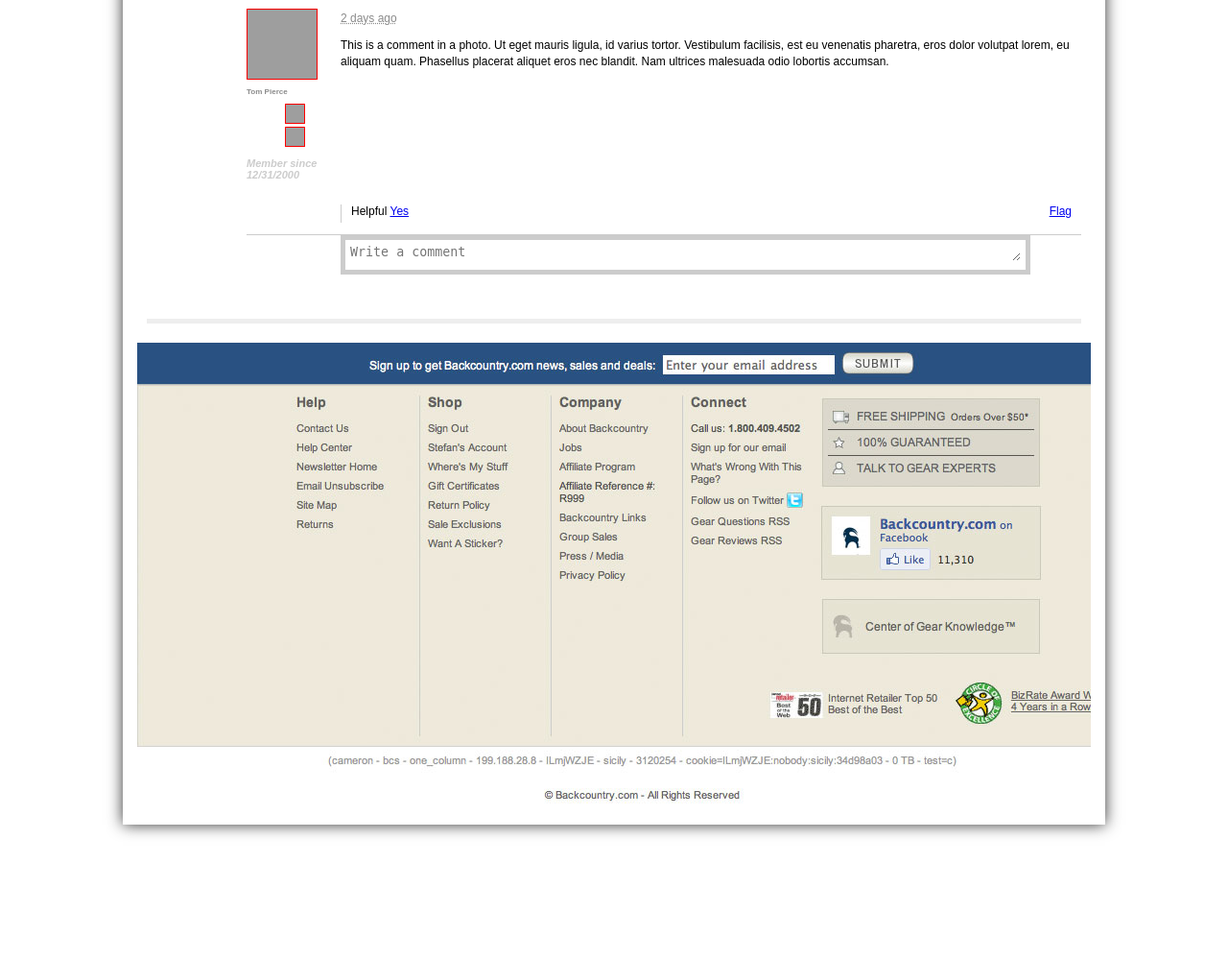
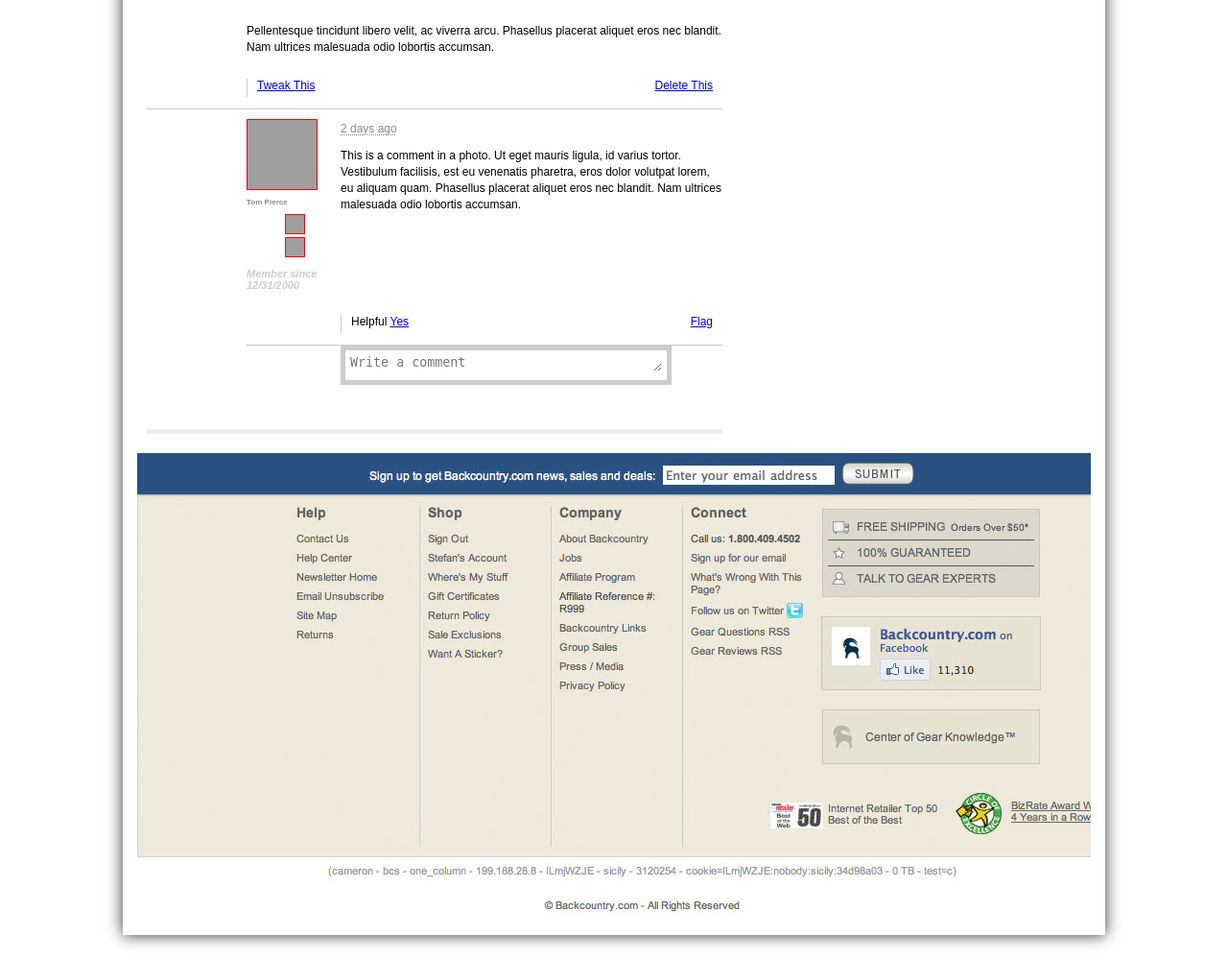
Before and after one commit to Backcountry/UIPrototypes, a PHP site: page / in a window 1280 px wide. Shown: the part 4347-5346 px from the top of the page at 96% size. Before the commit the page ends 5218 px from the top, so only its background shows below. Run offline with PHP 8.4, Linux system fonts and the light colour scheme; style sheets or scripts are compiled from the project's sources; grey boxes are pictures that could not be loaded.

Commit message:
Post Aeron

```diff
--- a/assets/css/src/wall-variables-mixins.scss
+++ b/assets/css/src/wall-variables-mixins.scss
@@ -30,7 +30,8 @@
 }
 
 @mixin btn-primary {
-	@include btn; @include background(linear-gradient(top, #f3961d, #ffc34a)); color:#fff; font-weight:bold; @include ie-linear-gradient(#f3961d, #ffc34a);
+	@include btn; @include background(linear-gradient(top, #f3961d, #ffc34a)); color:#fff; font-weight:bold;
+	@include ie-linear-gradient(#f3961d, #ffc34a);
 }
 
 @mixin ie-linear-gradient($start-color, $end-color) {
--- a/assets/css/src/wall.scss
+++ b/assets/css/src/wall.scss
@@ -7,7 +7,7 @@
 @import "upc-tools.scss";
 @import "upc.scss";
 
-$the-wall-width:auto; /* 562px */
+$the-wall-width:562px; /* 562px */
 
 #the-wall {
 	width:$the-wall-width; margin:10px; font-family:Arial, Verdana, sans-serif; text-align:left; min-width:600px;
--- a/assets/css/wall-variables-mixins.css
+++ b/assets/css/wall-variables-mixins.css
@@ -3,13 +3,13 @@
         on line 27 of C:/wamp/www/UIPrototypes/assets/css/src/wall-variables-mixins.scss, in `border-radius'
         from line 27 of C:/wamp/www/UIPrototypes/assets/css/src/wall-variables-mixins.scss, in `btn'
         from line 33 of C:/wamp/www/UIPrototypes/assets/css/src/wall-variables-mixins.scss, in `btn-primary'
-        from line 48 of C:/wamp/www/UIPrototypes/assets/css/src/wall-variables-mixins.scss
+        from line 49 of C:/wamp/www/UIPrototypes/assets/css/src/wall-variables-mixins.scss
 
 Backtrace:
 C:/wamp/www/UIPrototypes/assets/css/src/wall-variables-mixins.scss:27:in `border-radius'
 C:/wamp/www/UIPrototypes/assets/css/src/wall-variables-mixins.scss:27:in `btn'
 C:/wamp/www/UIPrototypes/assets/css/src/wall-variables-mixins.scss:33:in `btn-primary'
-C:/wamp/www/UIPrototypes/assets/css/src/wall-variables-mixins.scss:48
+C:/wamp/www/UIPrototypes/assets/css/src/wall-variables-mixins.scss:49
 C:/Ruby192/lib/ruby/gems/1.9.1/gems/sass-3.1.1/lib/sass/tree/visitors/perform.rb:169:in `visit_mixin'
 C:/Ruby192/lib/ruby/gems/1.9.1/gems/sass-3.1.1/lib/sass/tree/visitors/base.rb:37:in `visit'
 C:/Ruby192/lib/ruby/gems/1.9.1/gems/sass-3.1.1/lib/sass/tree/visitors/perform.rb:18:in `visit'
@@ -94,4 +94,4 @@
 body:before {
   white-space: pre;
   font-family: monospace;
-  content: "Syntax error: Undefined mixin 'border-radius'.\A         on line 27 of C:/wamp/www/UIPrototypes/assets/css/src/wall-variables-mixins.scss, in `border-radius'\A         from line 27 of C:/wamp/www/UIPrototypes/assets/css/src/wall-variables-mixins.scss, in `btn'\A         from line 33 of C:/wamp/www/UIPrototypes/assets/css/src/wall-variables-mixins.scss, in `btn-primary'\A         from line 48 of C:/wamp/www/UIPrototypes/assets/css/src/wall-variables-mixins.scss"; }
+  content: "Syntax error: Undefined mixin 'border-radius'.\A         on line 27 of C:/wamp/www/UIPrototypes/assets/css/src/wall-variables-mixins.scss, in `border-radius'\A         from line 27 of C:/wamp/www/UIPrototypes/assets/css/src/wall-variables-mixins.scss, in `btn'\A         from line 33 of C:/wamp/www/UIPrototypes/assets/css/src/wall-variables-mixins.scss, in `btn-primary'\A         from line 49 of C:/wamp/www/UIPrototypes/assets/css/src/wall-variables-mixins.scss"; }
--- a/assets/css/wall.css
+++ b/assets/css/wall.css
@@ -19,21 +19,21 @@
   background: #eee;
 }
 
-/* line 40, src/wall-variables-mixins.scss */
+/* line 41, src/wall-variables-mixins.scss */
 .textarea-wrapper {
   background: #fff;
   padding: 0;
   display: block;
   clear: both;
 }
-/* line 42, src/wall-variables-mixins.scss */
+/* line 43, src/wall-variables-mixins.scss */
 .textarea-wrapper .inner {
   background: #fff;
   clear: both;
   display: block;
   padding: 5px;
 }
-/* line 44, src/wall-variables-mixins.scss */
+/* line 45, src/wall-variables-mixins.scss */
 .textarea-wrapper .inner textarea {
   margin: 0;
   padding: 0;
@@ -43,7 +43,7 @@
   resize: vertical;
 }
 
-/* line 48, src/wall-variables-mixins.scss */
+/* line 49, src/wall-variables-mixins.scss */
 .primary {
   display: inline-block;
   padding: 7px 11px;
@@ -79,11 +79,11 @@
   -ms-filter: "progid:DXImageTransform.Microsoft.gradient(startColorstr='#f3961d', endColorstr='#ffc34a')";
 }
 
-/* line 1, src/wall-solicitations.scss */
+/* line 1, C:/wamp/www/UIPrototypes/assets/css/src/wall-solicitations.scss */
 section.solicitation {
   position: relative;
 }
-/* line 3, src/wall-solicitations.scss */
+/* line 3, C:/wamp/www/UIPrototypes/assets/css/src/wall-solicitations.scss */
 section.solicitation .indicator {
   background: url(../img/carrot.jpg) 80px top no-repeat;
   padding: 15px 0 0 0;
@@ -92,15 +92,15 @@
   z-index: 2;
   top: 1px;
 }
-/* line 5, src/wall-solicitations.scss */
+/* line 5, C:/wamp/www/UIPrototypes/assets/css/src/wall-solicitations.scss */
 section.solicitation.question .indicator {
   background-position: 200px top;
 }
-/* line 6, src/wall-solicitations.scss */
+/* line 6, C:/wamp/www/UIPrototypes/assets/css/src/wall-solicitations.scss */
 section.solicitation.photo .indicator {
   background-position: 296px top;
 }
-/* line 8, src/wall-solicitations.scss */
+/* line 8, C:/wamp/www/UIPrototypes/assets/css/src/wall-solicitations.scss */
 section.solicitation form {
   margin: 0 0 10px 0;
   display: block;
@@ -116,42 +116,42 @@
   filter: progid:DXImageTransform.Microsoft.Gradient(GradientType=0, startColorstr='#e9e9eb', endColorstr='#f3f3f5');
   -ms-filter: "progid:DXImageTransform.Microsoft.gradient(startColorstr='#e9e9eb', endColorstr='#f3f3f5')";
 }
-/* line 10, src/wall-solicitations.scss */
+/* line 10, C:/wamp/www/UIPrototypes/assets/css/src/wall-solicitations.scss */
 section.solicitation h1 {
   font-size: 22px;
   font-weight: bold;
   margin: 0 0 20px 0;
   color: #666666;
 }
-/* line 11, src/wall-solicitations.scss */
+/* line 11, C:/wamp/www/UIPrototypes/assets/css/src/wall-solicitations.scss */
 section.solicitation h2 {
   font-size: 16px;
   margin: 13px 0 10px 0;
 }
-/* line 13, src/wall-solicitations.scss */
+/* line 13, C:/wamp/www/UIPrototypes/assets/css/src/wall-solicitations.scss */
 section.solicitation h2 a {
   color: #039;
   text-decoration: none;
   font-weight: bold;
 }
-/* line 16, src/wall-solicitations.scss */
+/* line 16, C:/wamp/www/UIPrototypes/assets/css/src/wall-solicitations.scss */
 section.solicitation .display-form {
   display: none;
 }
-/* line 17, src/wall-solicitations.scss */
+/* line 17, C:/wamp/www/UIPrototypes/assets/css/src/wall-solicitations.scss */
 section.solicitation.collapsed .display-form {
   display: block;
 }
-/* line 18, src/wall-solicitations.scss */
+/* line 18, C:/wamp/www/UIPrototypes/assets/css/src/wall-solicitations.scss */
 section.solicitation.collapsed .step {
   display: none;
 }
-/* line 20, src/wall-solicitations.scss */
+/* line 20, C:/wamp/www/UIPrototypes/assets/css/src/wall-solicitations.scss */
 section.solicitation .step {
   display: block;
   margin: 0 0 10px 0;
 }
-/* line 22, src/wall-solicitations.scss */
+/* line 22, C:/wamp/www/UIPrototypes/assets/css/src/wall-solicitations.scss */
 section.solicitation .step h3 {
   background: #dadada;
   font-size: 18px;
@@ -160,24 +160,24 @@
   margin: 0 -10px 20px -10px;
   color: #666666;
 }
-/* line 26, src/wall-solicitations.scss */
+/* line 26, C:/wamp/www/UIPrototypes/assets/css/src/wall-solicitations.scss */
 section.solicitation .step .survey-options li {
   margin: 10px 0 20px 0;
 }
-/* line 28, src/wall-solicitations.scss */
+/* line 28, C:/wamp/www/UIPrototypes/assets/css/src/wall-solicitations.scss */
 section.solicitation .step .survey-options li dt, section.solicitation .step .survey-options li dd {
   float: left;
   font-size: 12px;
   color: #666666;
 }
-/* line 29, src/wall-solicitations.scss */
+/* line 29, C:/wamp/www/UIPrototypes/assets/css/src/wall-solicitations.scss */
 section.solicitation .step .survey-options li dt {
   width: 100px;
   font-size: 14px;
   text-align: right;
   margin: 0 20px 0 0;
 }
-/* line 30, src/wall-solicitations.scss */
+/* line 30, C:/wamp/www/UIPrototypes/assets/css/src/wall-solicitations.scss */
 section.solicitation .step .survey-options li dd {
   margin: 0 20px 0 0;
   -moz-border-radius: 8px;
@@ -195,7 +195,7 @@
   cursor: pointer;
   color: black;
 }
-/* line 33, src/wall-solicitations.scss */
+/* line 33, C:/wamp/www/UIPrototypes/assets/css/src/wall-solicitations.scss */
 section.solicitation .step .survey-options li dd.selected {
   background: -webkit-gradient(linear, 50% 0%, 50% 100%, color-stop(0%, #854748), color-stop(100%, #6a1e1f));
   background: -webkit-linear-gradient(top, #854748, #6a1e1f);
@@ -207,7 +207,7 @@
   filter: progid:DXImageTransform.Microsoft.Gradient(GradientType=0, startColorstr='#854748', endColorstr='#6a1e1f');
   -ms-filter: "progid:DXImageTransform.Microsoft.gradient(startColorstr='#854748', endColorstr='#6a1e1f')";
 }
-/* line 37, src/wall-solicitations.scss */
+/* line 37, C:/wamp/www/UIPrototypes/assets/css/src/wall-solicitations.scss */
 section.solicitation .step h5 .btn-submit-survey {
   display: inline-block;
   padding: 7px 11px;
@@ -235,14 +235,14 @@
   margin: 0 0 0 330px;
 }
 
-/* line 2, src/wall-interaction.scss */
+/* line 2, C:/wamp/www/UIPrototypes/assets/css/src/wall-interaction.scss */
 form.wall-interaction .faux-label {
   clear: both;
   display: block;
   margin: 0 0 15px 0;
   color: #666666;
 }
-/* line 4, src/wall-interaction.scss */
+/* line 4, C:/wamp/www/UIPrototypes/assets/css/src/wall-interaction.scss */
 form.wall-interaction .faux-label > span {
   float: left;
   width: 100px;
@@ -252,68 +252,68 @@
   font-weight: bold;
   text-align: right;
 }
-/* line 6, src/wall-interaction.scss */
+/* line 6, C:/wamp/www/UIPrototypes/assets/css/src/wall-interaction.scss */
 form.wall-interaction .faux-label > span em, form.wall-interaction .faux-label > span a {
   font-weight: normal;
 }
-/* line 7, src/wall-interaction.scss */
+/* line 7, C:/wamp/www/UIPrototypes/assets/css/src/wall-interaction.scss */
 form.wall-interaction .faux-label > span em {
   font-style: italic;
 }
-/* line 8, src/wall-interaction.scss */
+/* line 8, C:/wamp/www/UIPrototypes/assets/css/src/wall-interaction.scss */
 form.wall-interaction .faux-label > span a {
   font-size: 10px;
   display: block;
   margin: 3px 0;
 }
-/* line 10, src/wall-interaction.scss */
+/* line 10, C:/wamp/www/UIPrototypes/assets/css/src/wall-interaction.scss */
 form.wall-interaction .faux-label .faux-col {
   margin: 0 0 0 122px;
   display: block;
   overflow: hidden;
 }
-/* line 11, src/wall-interaction.scss */
+/* line 11, C:/wamp/www/UIPrototypes/assets/css/src/wall-interaction.scss */
 form.wall-interaction .faux-label .faux-col input, form.wall-interaction .faux-label .faux-col .textarea-wrapper .inner {
   border: 1px solid #c7c7c9;
   border-color: #959595 #c7c7c9 #b2b2b3 #c8c8c7;
   min-width: 250px;
 }
-/* line 13, src/wall-interaction.scss */
+/* line 13, C:/wamp/www/UIPrototypes/assets/css/src/wall-interaction.scss */
 form.wall-interaction .faux-label .faux-col textarea {
   height: 90px;
 }
-/* line 14, src/wall-interaction.scss */
+/* line 14, C:/wamp/www/UIPrototypes/assets/css/src/wall-interaction.scss */
 form.wall-interaction .faux-label .faux-col span {
   display: block;
   font-weight: normal;
   font-size: 12px;
 }
-/* line 17, src/wall-interaction.scss */
+/* line 17, C:/wamp/www/UIPrototypes/assets/css/src/wall-interaction.scss */
 form.wall-interaction .faux-label.add-a-photo .faux-col input {
   margin: 0 0 15px 0;
 }
-/* line 20, src/wall-interaction.scss */
+/* line 20, C:/wamp/www/UIPrototypes/assets/css/src/wall-interaction.scss */
 form.wall-interaction .button-row {
   overflow: auto;
   height: 34px;
 }
-/* line 22, src/wall-interaction.scss */
+/* line 22, C:/wamp/www/UIPrototypes/assets/css/src/wall-interaction.scss */
 form.wall-interaction .button-row li {
   float: left;
   height: 31px;
 }
-/* line 24, src/wall-interaction.scss */
+/* line 24, C:/wamp/www/UIPrototypes/assets/css/src/wall-interaction.scss */
 form.wall-interaction .button-row li.submit {
   padding: 0 40px 0 0;
   border-right: 1px solid #898989;
 }
-/* line 27, src/wall-interaction.scss */
+/* line 27, C:/wamp/www/UIPrototypes/assets/css/src/wall-interaction.scss */
 form.wall-interaction .button-row li.fb-share {
   border-left: 1px solid #fbfbfb;
   padding: 0 0 0 16px;
 }
 
-/* line 4, src/upc-tools.scss */
+/* line 4, C:/wamp/www/UIPrototypes/assets/css/src/upc-tools.scss */
 .upc-tools {
   border-left: 1px solid #cccccc;
   clear: both;
@@ -321,18 +321,18 @@
   font-size: 12px;
   padding: 0 0 5px 10px;
 }
-/* line 6, src/upc-tools.scss */
+/* line 6, C:/wamp/www/UIPrototypes/assets/css/src/upc-tools.scss */
 .upc-tools li {
   display: inline;
 }
-/* line 8, src/upc-tools.scss */
+/* line 8, C:/wamp/www/UIPrototypes/assets/css/src/upc-tools.scss */
 .upc-tools li.flag, .upc-tools li.delete {
   position: absolute;
   right: 10px;
   bottom: 5px;
 }
 
-/* line 1, src/upc.scss */
+/* line 1, C:/wamp/www/UIPrototypes/assets/css/src/upc.scss */
 .upc {
   padding-bottom: 10px;
   border-bottom: 5px solid #eeeeee;
@@ -340,7 +340,7 @@
   margin: 0 0 20px 0;
   /* users profile photo */
 }
-/* line 5, src/upc.scss */
+/* line 5, C:/wamp/www/UIPrototypes/assets/css/src/upc.scss */
 .upc .vcard {
   float: left;
   width: 75px;
@@ -348,18 +348,18 @@
   font-size: 12px;
   /* customer's profile photo */
 }
-/* line 7, src/upc.scss */
+/* line 7, C:/wamp/www/UIPrototypes/assets/css/src/upc.scss */
 .upc .vcard h1 {
   margin: 0 0 8px 0;
 }
-/* line 8, src/upc.scss */
+/* line 8, C:/wamp/www/UIPrototypes/assets/css/src/upc.scss */
 .upc .vcard h2 {
   font-size: 11px;
   font-style: italic;
   color: #cccccc;
   margin: 0 0 8px 0;
 }
-/* line 12, src/upc.scss */
+/* line 12, C:/wamp/www/UIPrototypes/assets/css/src/upc.scss */
 .upc .vcard > img {
   height: 72px;
   width: 72px;
@@ -367,37 +367,37 @@
   clear: both;
   margin: 0 0 8px 0;
 }
-/* line 15, src/upc.scss */
+/* line 15, C:/wamp/www/UIPrototypes/assets/css/src/upc.scss */
 .upc .vcard ul {
   margin: 0 0 8px 0;
 }
-/* line 17, src/upc.scss */
+/* line 17, C:/wamp/www/UIPrototypes/assets/css/src/upc.scss */
 .upc .vcard ul li {
   display: inline;
   /* badges */
 }
-/* line 20, src/upc.scss */
+/* line 20, C:/wamp/www/UIPrototypes/assets/css/src/upc.scss */
 .upc .vcard ul li img {
   height: 19px;
   width: 19px;
   display: inline-block;
 }
-/* line 26, src/upc.scss */
+/* line 26, C:/wamp/www/UIPrototypes/assets/css/src/upc.scss */
 .upc .upc-content {
   margin: 0 0 0 104px;
   display: block;
 }
-/* line 28, src/upc.scss */
+/* line 28, C:/wamp/www/UIPrototypes/assets/css/src/upc.scss */
 .upc .upc-content h1 {
   font-weight: bold;
   font-size: 18px;
 }
-/* line 30, src/upc.scss */
+/* line 30, C:/wamp/www/UIPrototypes/assets/css/src/upc.scss */
 .upc .upc-content h1 a {
   text-decoration: none;
   color: black;
 }
-/* line 34, src/upc.scss */
+/* line 34, C:/wamp/www/UIPrototypes/assets/css/src/upc.scss */
 .upc .upc-status em {
   display: inline-block;
   background: #333333;
@@ -405,47 +405,47 @@
   font-size: 12px;
   padding: 5px;
 }
-/* line 35, src/upc.scss */
+/* line 35, C:/wamp/www/UIPrototypes/assets/css/src/upc.scss */
 .upc .dtreviewed {
   font-size: 12px;
   font-weight: normal;
   color: #8b8b8b;
 }
-/* line 36, src/upc.scss */
+/* line 36, C:/wamp/www/UIPrototypes/assets/css/src/upc.scss */
 .upc .upc-single {
   border-bottom: 1px solid #cccccc;
   display: block;
   margin-bottom: 10px;
   clear: both;
 }
-/* line 37, src/upc.scss */
+/* line 37, C:/wamp/www/UIPrototypes/assets/css/src/upc.scss */
 .upc .description {
   margin: 25px 0 10px 0;
 }
-/* line 39, src/upc.scss */
+/* line 39, C:/wamp/www/UIPrototypes/assets/css/src/upc.scss */
 .upc .description p {
   font-size: 12px;
   line-height: 17px;
   color: black;
 }
-/* line 42, src/upc.scss */
+/* line 42, C:/wamp/www/UIPrototypes/assets/css/src/upc.scss */
 .upc .upc-replies {
   margin: 0 0 0 104px;
   display: block;
 }
-/* line 44, src/upc.scss */
+/* line 44, C:/wamp/www/UIPrototypes/assets/css/src/upc.scss */
 .upc .upc-replies article {
   border-bottom: 1px solid #cccccc;
   display: block;
   margin: 0 0 20px 0;
   clear: both;
 }
-/* line 46, src/upc.scss */
+/* line 46, C:/wamp/www/UIPrototypes/assets/css/src/upc.scss */
 .upc .upc-replies article > div {
   margin: 0 0 0 98px;
   display: block;
 }
-/* line 48, src/upc.scss */
+/* line 48, C:/wamp/www/UIPrototypes/assets/css/src/upc.scss */
 .upc .upc-replies form {
   margin: -20px 53px 36px 98px;
   display: block;
@@ -454,7 +454,7 @@
   padding: 5px;
   overflow: auto;
 }
-/* line 50, src/upc.scss */
+/* line 50, C:/wamp/www/UIPrototypes/assets/css/src/upc.scss */
 .upc .upc-replies form textarea {
   width: 100%;
   height: 81px;
@@ -462,11 +462,11 @@
   margin: 0;
   padding: 0;
 }
-/* line 51, src/upc.scss */
+/* line 51, C:/wamp/www/UIPrototypes/assets/css/src/upc.scss */
 .upc .upc-replies form.collapsed textarea {
   height: 13px;
 }
-/* line 52, src/upc.scss */
+/* line 52, C:/wamp/www/UIPrototypes/assets/css/src/upc.scss */
 .upc .upc-replies form .submit-upc-reply {
   display: inline-block;
   padding: 7px 11px;
@@ -503,26 +503,26 @@
   float: right;
   margin: 10px 0;
 }
-/* line 53, src/upc.scss */
+/* line 53, C:/wamp/www/UIPrototypes/assets/css/src/upc.scss */
 .upc .upc-replies form .add-a-photo {
   margin: 10px 0 0;
 }
-/* line 54, src/upc.scss */
+/* line 54, C:/wamp/www/UIPrototypes/assets/css/src/upc.scss */
 .upc .upc-replies form.collapsed .submit-upc-reply, .upc .upc-replies form.collapsed .add-a-photo {
   display: none;
 }
-/* line 55, src/upc.scss */
+/* line 55, C:/wamp/www/UIPrototypes/assets/css/src/upc.scss */
 .upc .upc-replies form h3 {
   margin: 10px 0;
   font-size: 14px;
   font-weight: bold;
   color: #333333;
 }
-/* line 57, src/upc.scss */
+/* line 57, C:/wamp/www/UIPrototypes/assets/css/src/upc.scss */
 .upc .upc-replies .description {
   margin: 5px 0;
 }
-/* line 59, src/upc.scss */
+/* line 59, C:/wamp/www/UIPrototypes/assets/css/src/upc.scss */
 .upc .cpi {
   display: block;
   margin: 10px 0;
@@ -531,7 +531,7 @@
 /* 562px */
 /* line 12, src/wall.scss */
 #the-wall {
-  width: auto;
+  width: 562px;
   margin: 10px;
   font-family: Arial, Verdana, sans-serif;
   text-align: left;
```
